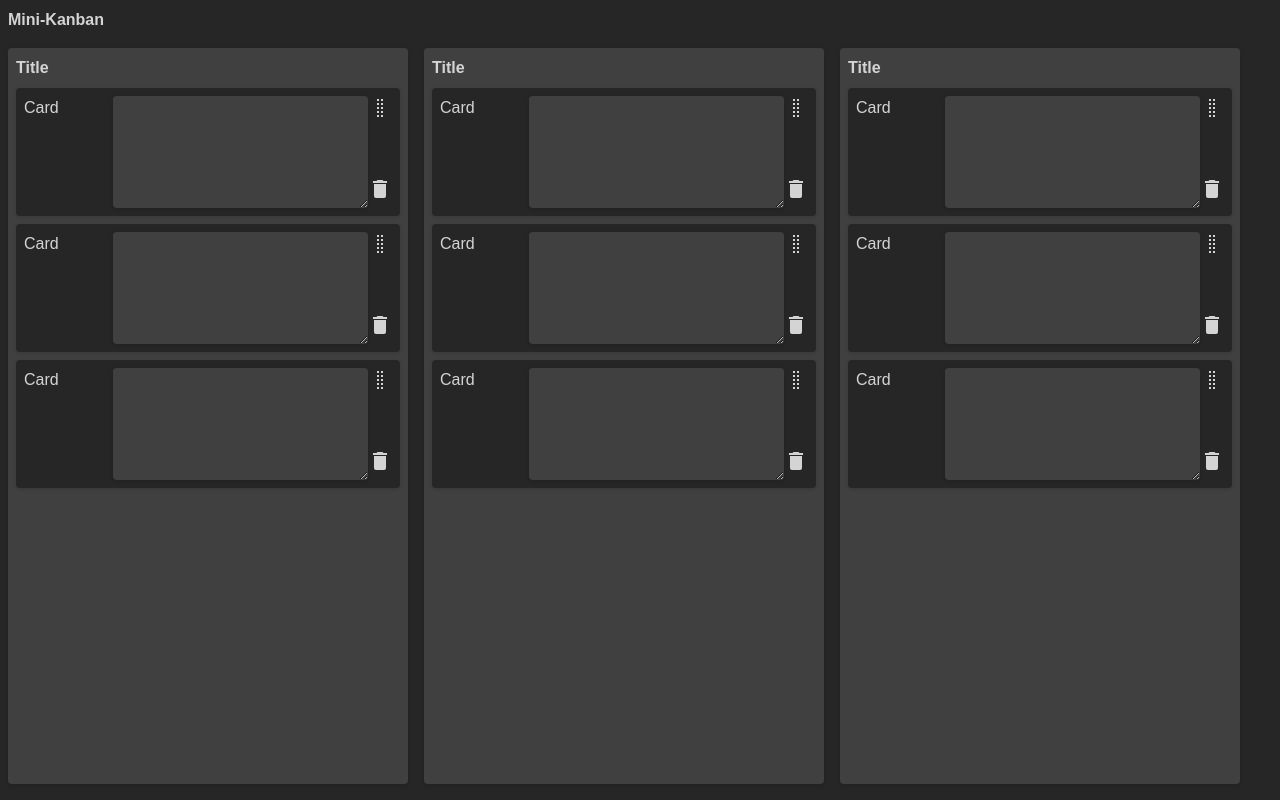
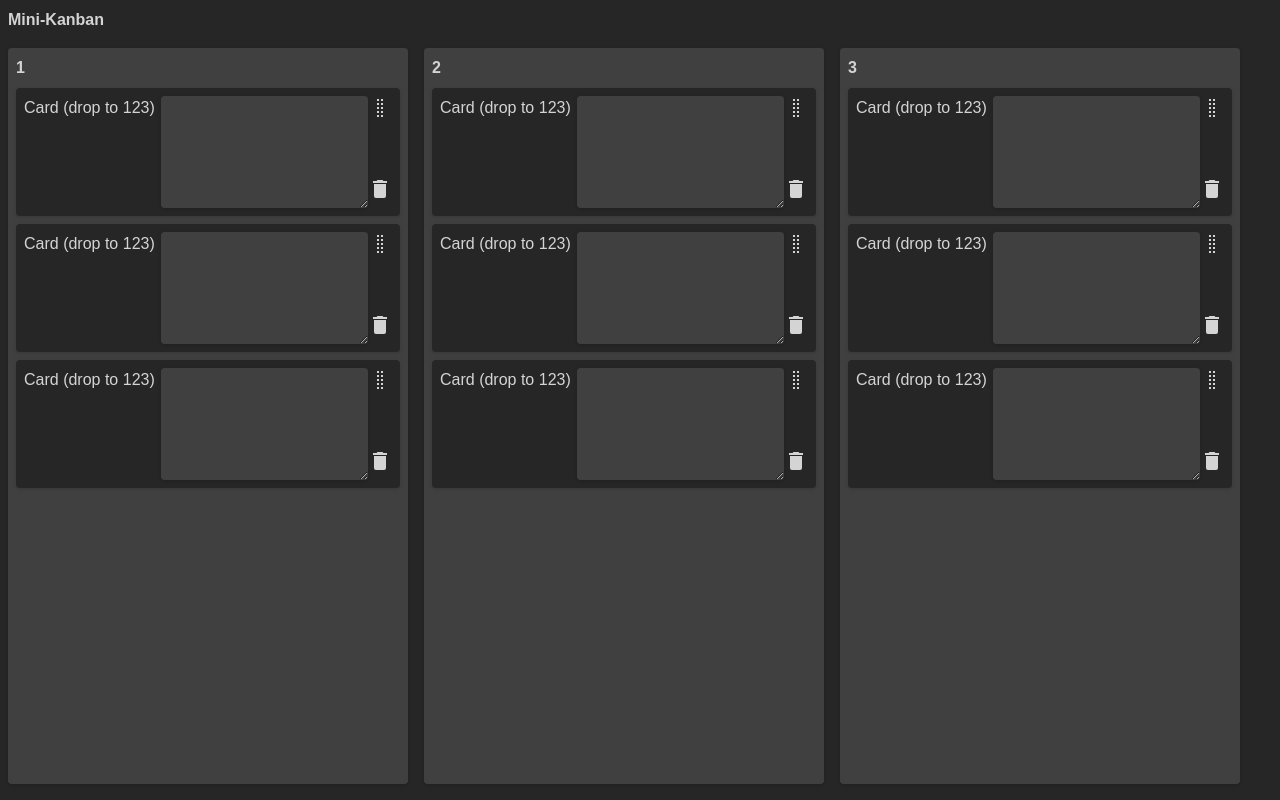
Before and after one commit to arielnmz/kanban-code-challenge, a React (Create React App) app: page / in a window 1280 px wide. Built offline with nearby package versions, Linux system fonts and the light colour scheme.

Commit message:
Drag and drop functionality

```diff
--- a/src/components/board.tsx
+++ b/src/components/board.tsx
@@ -1,15 +1,20 @@
 import Column from "./column";
+import { DnDTargetsContext } from "../contexts";
 
 export default function Board() {
+  const colRefs: string[] = ["1", "2", "3"];
+
   return (
     <div
       className={
         "h-full flex flex-row flex-nowrap justify-start space-x-4 p-2 pb-4"
       }
     >
-      <Column />
-      <Column />
-      <Column />
+      <DnDTargetsContext.Provider value={colRefs}>
+        <Column columnId={"1"} />
+        <Column columnId={"2"} />
+        <Column columnId={"3"} />
+      </DnDTargetsContext.Provider>
     </div>
   );
 }
--- a/src/components/card.tsx
+++ b/src/components/card.tsx
@@ -1,8 +1,21 @@
 import Icon from "@mdi/react";
 import { mdiDelete, mdiDragVertical } from "@mdi/js";
-import { MutableRefObject, useCallback, useRef } from "react";
+import { MutableRefObject, useCallback, useContext, useRef } from "react";
+import { DnDTargetsContext } from "../contexts";
 
 // Custom hooks
+
+function useDnDSource(targetRef: MutableRefObject<Element | null>) {
+  return useCallback(
+    (e: any) => {
+      if (targetRef.current) {
+        const payload = JSON.stringify({ card: "1" });
+        (e as DragEvent).dataTransfer?.setData("text/json", payload);
+      }
+    },
+    [targetRef],
+  );
+}
 
 function useDnDHandle(targetRef: MutableRefObject<Element | null>) {
   const handleDragStart = useCallback(() => {
@@ -22,12 +35,15 @@ function useDnDHandle(targetRef: MutableRefObject<Element | null>) {
 
 export default function Card() {
   const cardRef = useRef(null);
+  const cols = useContext(DnDTargetsContext);
 
+  const sourceDragStart = useDnDSource(cardRef);
   const [handleDragStart, handleDragEnd] = useDnDHandle(cardRef);
 
   return (
     <div
       ref={cardRef}
+      onDragStart={sourceDragStart}
       onDragEnd={handleDragEnd}
       className={
         "flex rounded bg-neutral-800 drop-shadow p-2 min-w-96 min-h-32"
@@ -37,7 +53,7 @@ export default function Card() {
         {/*Content*/}
         <div className={"flex grow"}>
           {/*Text area*/}
-          <div className={"grow"}>Card</div>
+          <div className={"grow"}>Card (drop to {cols})</div>
           {/*Edit area*/}
           <textarea
             className={"grow rounded bg-neutral-700 drop-shadow"}
--- a/src/components/column.tsx
+++ b/src/components/column.tsx
@@ -1,14 +1,37 @@
 import Card from "./card";
+import { useCallback } from "react";
 
-export default function Column() {
+// Custom hooks
+
+function useDnDTarget() {
+  const handleDrop = useCallback((e: any) => {
+    e.preventDefault();
+    const payload = e.dataTransfer.getData("text/json");
+    console.log("drop event", JSON.parse(payload));
+    return false;
+  }, []);
+
+  const handleDragOver = useCallback((e: any) => {
+    e.preventDefault();
+    return false;
+  }, []);
+
+  return [handleDrop, handleDragOver];
+}
+
+export default function Column(props: { columnId: string }) {
+  const [handleDrop, handleDragOver] = useDnDTarget();
+
   return (
     <div
+      onDrop={handleDrop}
+      onDragOver={handleDragOver}
       className={
         "flex flex-col justify-start rounded drop-shadow bg-neutral-700"
       }
     >
       {/*Title and drag and drop target*/}
-      <div className={"p-2 font-bold"}>Title</div>
+      <div className={"p-2 font-bold"}>{props.columnId}</div>
       {/*Cards*/}
       <div className={"flex flex-col justify-start space-y-2 px-2"}>
         <Card />
--- a/src/contexts.ts
+++ b/src/contexts.ts
@@ -1,3 +1,3 @@
 import { createContext } from "react";
 
-export const BoardContext = createContext({});
+export const DnDTargetsContext = createContext([] as string[]);
```
